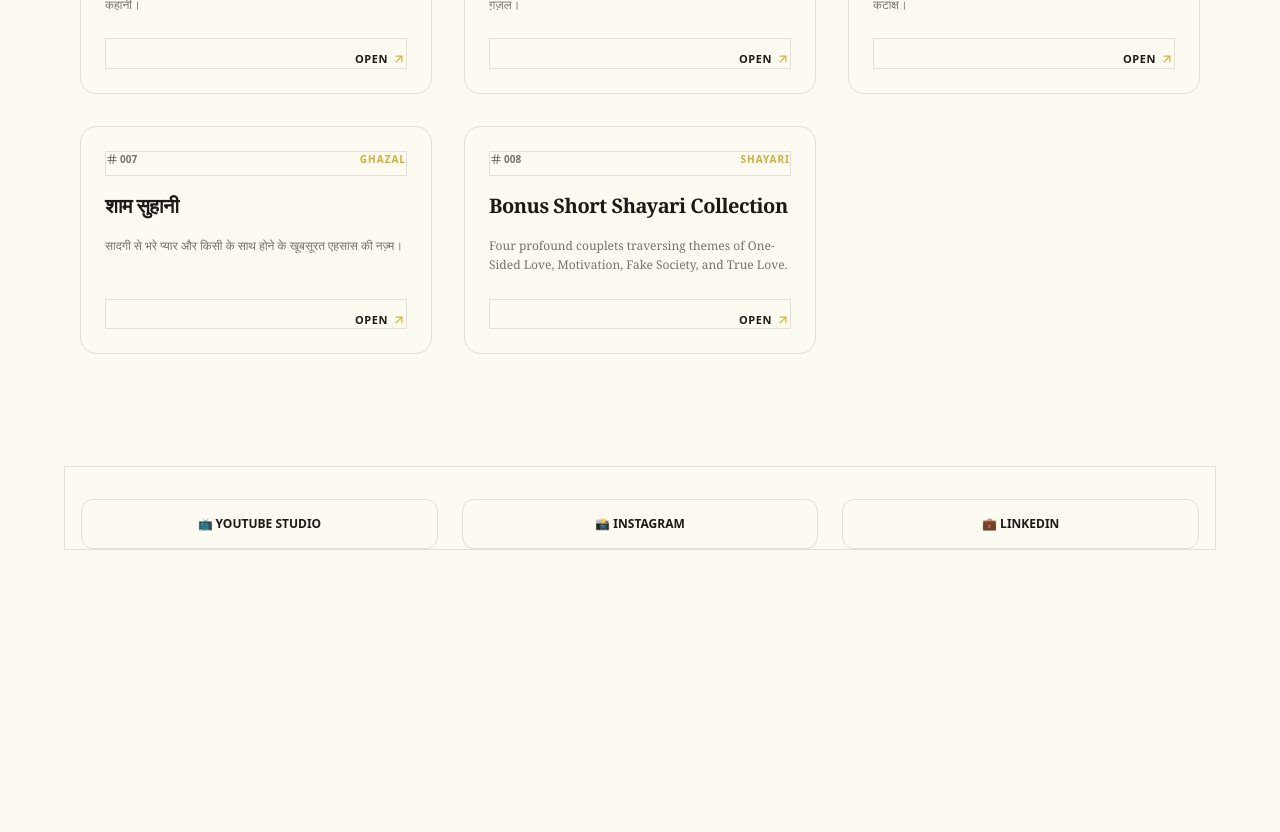
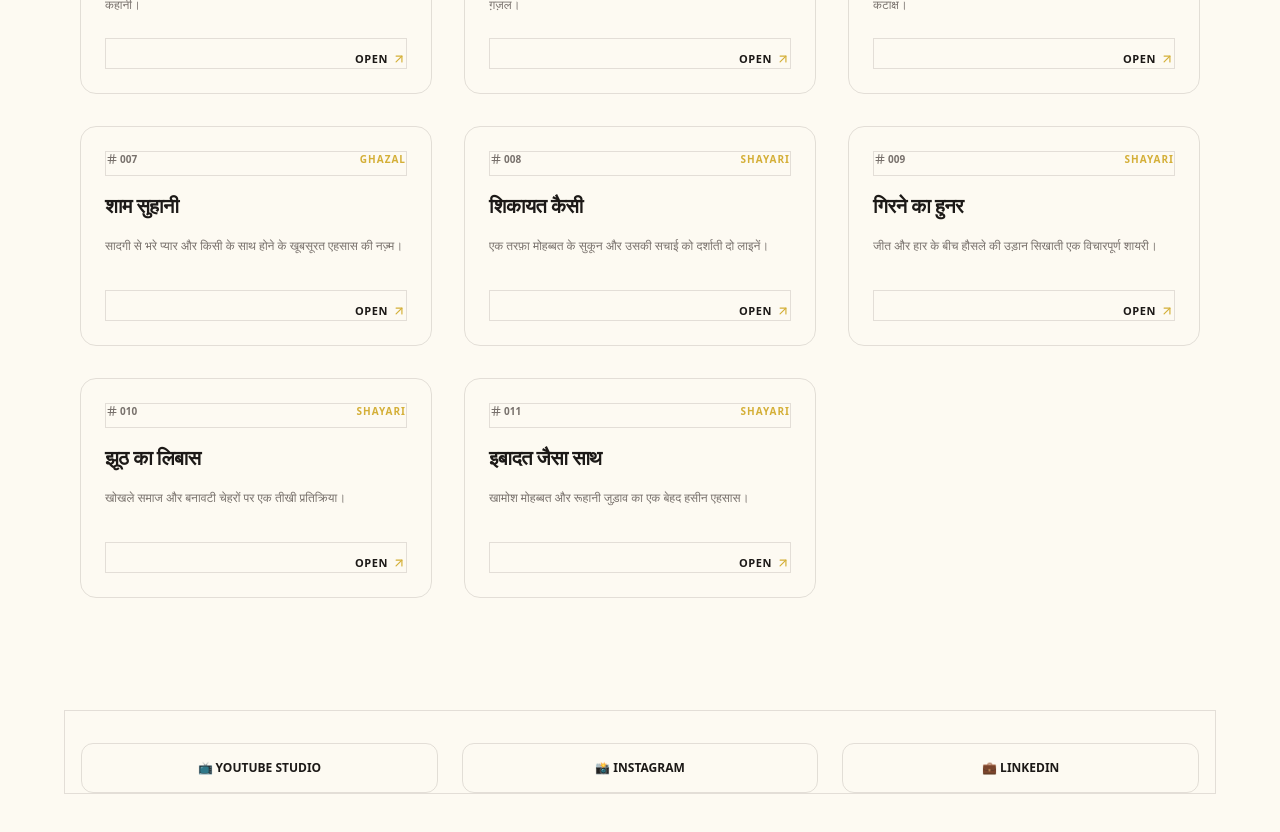
Before and after one commit to apurvapriyadarshi6-max/aparchit-awaz, a Next.js app: page / in a window 1280 px wide. Shown: the part 1980-2812 px from the top of the page. Before the commit the page ends 2626 px from the top, so only its background shows below. Built offline with nearby package versions, Linux system fonts and the light colour scheme.

Commit message:
Update contentDatabase with 7 new ghazals and bonus shayari

```diff
--- a/src/data/posts.js
+++ b/src/data/posts.js
@@ -16,7 +16,7 @@ export const contentDatabase = [
     title: "एक तरफ़ा था सफ़र",
     author: "Apurva Priyadarshi",
     excerpt: "दोस्ती और मोहब्बत के बीच के भ्रम और टूटे हुए ख्वाबों की दास्तान।",
-    text: "वो मुस्कुराकर मिला, दोस्त समझ बैठा मैं,\nदिल के जज़्बातों को फिर सच समझ बैठा मैं।\n\nउसकी बातों में मोहब्बत का इशारा न था,\nफिर भी हर lफ़्ज़ को पैग़ाम समझ बैठा मैं।\n\nवो किसी और के ख़्वाबों में सजा करता था,\nखुद को उसका ही मुकद्दर समझ बैठा मैं।\n\nअब जो टूटा हूँ तो एहसास हुआ है मुझको,\nएक तरफ़ा था सफ़र, साथ समझ बैठा मैं।",
+    text: "वो मुस्कुराकर मिला, दोस्त समझ बैठा मैं,\nदिल के जज़्बातों को फिर सच समझ बैठा मैं।\n\nउसकी बातों में मोहब्बत का इशारा न था,\nफिर भी हर लफ़्ज़ को पैग़ाम समझ बैठा मैं।\n\nवो किसी और के ख़्वाबों में सजा करता था,\nखुद को उसका ही मुकद्दर समझ बैठा मैं।\n\nअब जो टूटा हूँ तो एहसास हुआ है मुझको,\nएक तरफ़ा था सफ़र, साथ समझ बैठा मैं।",
     translation: "They met with a smile and I mistook it for friendship; it was a one-sided journey that I mistook for companionship..."
   },
   {
@@ -26,7 +26,7 @@ export const contentDatabase = [
     title: "हौसलों की आग",
     author: "Apurva Priyadarshi",
     excerpt: "मुश्किलों से लड़कर खुद को उठाने और हौसला बनाए रखने की प्रेरणा देती ग़ज़ल।",
-    text: "हौसलों की आग दिल में जलाए रखना,\nमुश्किलों में भी कदम आगे बढ़ाए रखना।\n\nलोग गिरते हुए इंसान पे हँसते हैं बहुत,\nतुम मगर खुद को हमेशा उठाए रखना।\n\nMंज़िलें खुद ही सलामत राह दिखा देती हैं,\nबस इरादों को ज़रा सा जगाए रखना।\n\nवक्त बदलेगा यकीनन ये भरोसा भी रहे,\nखुद पे विश्वास का सूरज उगाए रखना।",
+    text: "हौसलों की आग दिल में जलाए रखना,\nमुश्किलों में भी कदम आगे बढ़ाए रखना।\n\nलोग गिरते हुए इंसान पे हँसते हैं बहुत,\nतुम मगर खुद को हमेशा उठाए रखना।\n\nमंज़िलें खुद ही सलामत राह दिखा देती हैं,\nबस इरादों को ज़रा सा जगाए रखना।\n\nवक्त बदलेगा यकीनन ये भरोसा भी रहे,\nखुद पे विश्वास का सूरज उगाए रखना।",
     translation: "Keep the fire of courage burning in your heart, keep moving forward even through hardships..."
   },
   {
@@ -73,11 +73,41 @@ export const contentDatabase = [
     id: "art-008",
     articleNo: "008",
     category: "shayari",
-    title: "Bonus Short Shayari Collection",
+    title: "शिकायत कैसी",
     author: "Apurva Priyadarshi",
-    excerpt: "Four profound couplets traversing themes of One-Sided Love, Motivation, Fake Society, and True Love.",
-    text: "One-Sided Love:\nवो मेरा हो न सका, इसमें शिकायत कैसी,\nमैंने चाहा था उसे, ये मेरी मोहब्बत थी।\n\nMotivation:\nउड़ना है तो गिरने का हुनर भी रखना,\nहर जीत से पहले कई हारें आती हैं।\n\nFake Society:\nयहाँ चेहरे खरीदना आसान है,\nमगर सच्चे लोग आज भी महंगे हैं।\n\nLove:\nतेरे साथ बैठना भी इबादत जैसा है,\nकुछ कहे बिना सब कह जाना जैसा है।",
-    translation: "A curated bonus collection of short verses handling human connection, social constructs, resilience, and silent devotion."
+    excerpt: "एक तरफ़ा मोहब्बत के सुकून और उसकी सचाई को दर्शाती दो लाइनें।",
+    text: "वो मेरा हो न सका, इसमें शिकायत कैसी,\nमैंने चाहा था उसे, ये मेरी मोहब्बत थी।",
+    translation: "No complaints if they couldn't be mine; loving them was my own beautiful choice."
+  },
+  {
+    id: "art-009",
+    articleNo: "009",
+    category: "shayari",
+    title: "गिरने का हुनर",
+    author: "Apurva Priyadarshi",
+    excerpt: "जीत और हार के बीच हौसले की उड़ान सिखाती एक विचारपूर्ण शायरी।",
+    text: "उड़ना है तो गिरने का हुनर भी रखना,\nहर जीत से पहले कई हारें आती हैं।",
+    translation: "If you want to fly, learn the art of falling; victories are always preceded by failures."
+  },
+  {
+    id: "art-010",
+    articleNo: "010",
+    category: "shayari",
+    title: "झूठ का लिबास",
+    author: "Apurva Priyadarshi",
+    excerpt: "खोखले समाज और बनावटी चेहरों पर एक तीखी प्रतिक्रिया।",
+    text: "यहाँ चेहरे खरीदना आसान है,\nमगर सच्चे लोग आज भी महंगे हैं।",
+    translation: "Buying false masks is easy here, but finding an authentic, genuine soul remains rare."
+  },
+  {
+    id: "art-011",
+    articleNo: "011",
+    category: "shayari",
+    title: "इबादत जैसा साथ",
+    author: "Apurva Priyadarshi",
+    excerpt: "खामोश मोहब्बत और रूहानी जुड़ाव का एक बेहद हसीन एहसास।",
+    text: "तेरे साथ बैठना भी इबादत जैसा है,\nकुछ कहे बिना सब कह जाना जैसा है।",
+    translation: "Sitting beside you feels like a quiet prayer, where everything is expressed without uttering a word."
   }
 ];
 
```
